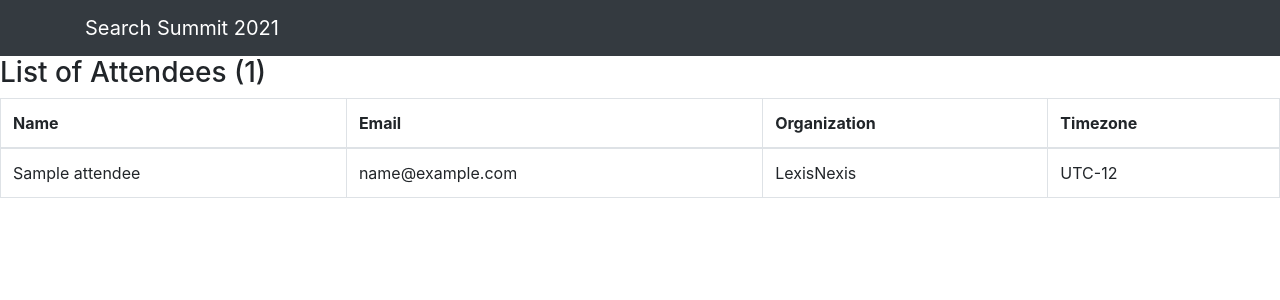
After one commit to sujitpal/sherpa, a Django app: page /attendees/ in a window 1280 px wide. The commit adds this page. Shown: the top 300 px of the page. Run offline with Django 3.2, Linux system fonts and the light colour scheme; tables that the repository leaves empty hold one stand-in row (values such as "Sample post"); some libraries are stand-ins or nearby versions.

Commit message:
new: added Attendee list

```diff
--- a/apps/models.py
+++ b/apps/models.py
@@ -9,20 +9,20 @@ from datetime import datetime
 
 class Attendee(models.Model):
     ORGS = [
-        (0, 'LexisNexis'),
-        (1, 'Elsevier'),
-        (2, 'Exhibitions'),
-        (3, 'RELX'),
-        (4, 'External')
+        ("LexisNexis", 'LexisNexis'),
+        ("Elsevier", 'Elsevier'),
+        ("Exhibitions", 'Exhibitions'),
+        ("RELX", 'RELX'),
+        ("External", 'External')
     ]
-    TIMEZONES = [(i + 12, 'UTC{:+d}'.format(i)) for i in range(-12, 12, 1)]
+    TIMEZONES = [('UTC{:+d}'.format(i), 'UTC{:+d}'.format(i)) for i in range(-12, 12, 1)]
 
     # gets filled on initial signup
     user = models.OneToOneField(User, on_delete=models.CASCADE)
     name = models.CharField(max_length=128, blank=True)
     email = models.EmailField(max_length=128, blank=True)
-    org = models.PositiveSmallIntegerField(choices=ORGS, default=0)
-    timezone = models.PositiveSmallIntegerField(choices=TIMEZONES, default=12)
+    org = models.CharField(max_length=32, choices=ORGS, default=0)
+    timezone = models.CharField(max_length=32, choices=TIMEZONES, default=12)
     # gets filled only when paper accepted
     speaker_bio = models.TextField(blank=True)
     speaker_avatar = models.FileField(upload_to='avatars', blank=True)
@@ -37,7 +37,7 @@ class Attendee(models.Model):
         if self.name == '':
             return '{:s} (signup pending)'.format(self.user.username)
         else:
-            return '{:s} ({:s})'.format(self.name, self.ORGS[self.org][1])
+            return '{:s} ({:s})'.format(self.name, self.org)
 
 
 @receiver(post_save, sender=User)
--- a/apps/urls.py
+++ b/apps/urls.py
@@ -2,9 +2,14 @@
 # from django.urls import include, path
 from django.urls import path
 
-from .views import indexPage, registerPage
+from .views import (
+    indexPage,
+    registerPage,
+    attendeeListPage
+)
 
 urlpatterns = [
     path('', indexPage, name='index'),
-    path('register/', registerPage, name='register')
+    path('register/', registerPage, name='register'),
+    path('attendees/', attendeeListPage, name='attendees'),
 ]
--- a/apps/views.py
+++ b/apps/views.py
@@ -1,7 +1,10 @@
+from django.core.paginator import Paginator, PageNotAnInteger, EmptyPage
 from django.shortcuts import render, redirect
 from django.contrib.auth import authenticate, login
+from django.template.defaulttags import register
 
 from .forms import RegisterForm
+from .models import Attendee
 
 # Create your views here.
 
@@ -33,3 +36,21 @@ def registerPage(request):
         form = RegisterForm()
         context["register_form"] = form
     return render(request, 'apps/register.html', context)
+
+
+def attendeeListPage(request):
+    attendee_list = Attendee.objects.exclude(name__exact='').order_by('user__id')
+    num_attendees = attendee_list.count()
+    page = request.GET.get('page', 1)
+    paginator = Paginator(attendee_list, 10)
+    try:
+        attendees = paginator.page(page)
+    except PageNotAnInteger:
+        attendees = paginator.page(1)
+    except EmptyPage:
+        attendees = paginator.page(paginator.num_pages)
+    context = {
+        "attendees" : attendees,
+        "num_attendees": num_attendees
+    }
+    return render(request, "apps/attendees.html", context)
--- /dev/null
+++ b/templates/apps/attendees.html
@@ -0,0 +1,51 @@
+{% extends 'apps/base.html' %}
+
+{% block title %}Attendees List{% endblock %}
+
+{% block content %}
+<h3>List of Attendees ({{ num_attendees }})</h3>
+
+<table class="table table-bordered">
+    <thead>
+      <tr>
+        <th>Name</th>
+        <th>Email</th>
+        <th>Organization</th>
+        <th>Timezone</th>
+      </tr>
+    </thead>
+    <tbody>
+    {% for attendee in attendees %}
+        <tr>
+            <td>{{ attendee.name }}</td>
+            <td>{{ attendee.email }}</td>
+            <td>{{ attendee.org }}</td>
+            <td>{{ attendee.timezone }}</td>
+        </tr>
+    {% endfor %}
+    </tbody>
+  </table>
+
+  {% if attendees.has_other_pages %}
+    <ul class="pagination">
+      {% if attendees.has_previous %}
+        <li><a href="?page={{ attendees.previous_page_number }}">&laquo;</a></li>
+      {% else %}
+        <li class="disabled"><span>&laquo;</span></li>
+      {% endif %}
+      {% for i in attendees.paginator.page_range %}
+        {% if attendees.number == i %}
+          <li class="active"><span>{{ i }} <span class="sr-only">(current)</span></span></li>
+        {% else %}
+          <li><a href="?page={{ i }}">{{ i }}</a></li>
+        {% endif %}
+      {% endfor %}
+      {% if attendees.has_next %}
+        <li><a href="?page={{ attendees.next_page_number }}">&raquo;</a></li>
+      {% else %}
+        <li class="disabled"><span>&raquo;</span></li>
+      {% endif %}
+    </ul>
+  {% endif %}
+
+{% endblock %}
--- a/templates/apps/index.html
+++ b/templates/apps/index.html
@@ -42,6 +42,10 @@ Sherpa Index Page
                         <li><a href="/register">Sign Up</a></li>
                         <li><a href="/password_reset">Forgot Password</a></li>
                     </ul>
+                    <hr/>
+                    <ul>
+                        <li><a href="/attendees">Attendees List</a></li>
+                    </ul>
                 </div>
             </div>
         </div>
```
Also changed, not shown: apps/forms.py (+10 -11 lines).
